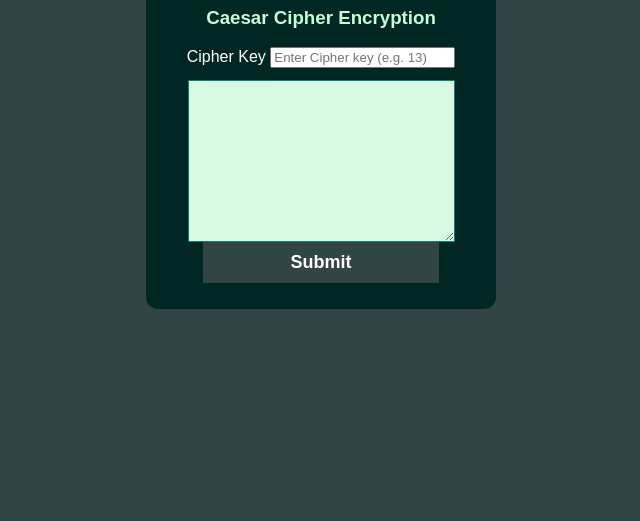
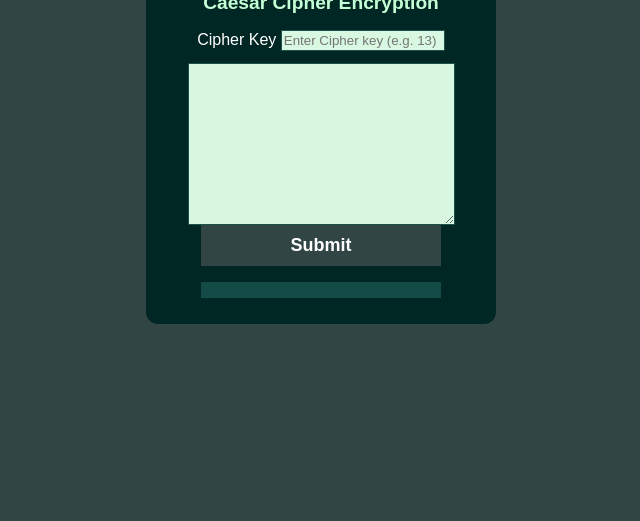
Before and after one commit to Khulekani1211/smallProjects, a plain HTML site: page caesarCipher/index.html in a window 1280 px wide. Shown: the part 295-816 px from the top of the page, without its empty margins (319-959 px from the left). Drawn offline with Linux system fonts and the light colour scheme; a web font is replaced by a local one.

Commit message:
Updating the styling - Adding style to the Cipher text container

```diff
--- a/caesarCipher/index.html
+++ b/caesarCipher/index.html
@@ -14,7 +14,7 @@
     <h1>Caesar Cipher Tool</h1>
 
     <div class="encrypt">
-      <h3>Caesar Cipher Encryption</h3>
+      <h2>Caesar Cipher Encryption</h2>
       <label for="key">Cipher Key</label>
       <input type="text" name="key" placeholder="Enter Cipher key (e.g. 13)" id="encrypt-key">
       <textarea name="PlainText" id="plain-text" cols="30" rows="10"></textarea>
--- a/caesarCipher/styles.css
+++ b/caesarCipher/styles.css
@@ -24,13 +24,22 @@ textarea{
   margin: 0 auto;
   font-weight: bold;
   background-color: #d8f8e1;
-  border-color: #048376;
+  border-color: #1b524c;
   padding: 5px;
 }
 
-h3{
+h2{
   text-align: center;
   color: #c5ffd6;
+  font-size: 1.2rem;
+}
+
+#encrypt-key{
+  background-color: #d8f8e1;
+  border: 1px solid #1b524c;
+  padding: 2px 2px;
+  font-weight: 500;
+  width: 158px;
 }
 
 #plain-text{
@@ -39,7 +48,7 @@ h3{
 }
 
 button{
-  width: 236px;
+  width: 240px;
   font-size: 18px;
   background-color: #314644;
   border: none;
@@ -48,3 +57,23 @@ button{
   cursor: pointer;
   font-weight: bold;
 }
+
+button:hover{
+  background-color: #154b46;
+}
+
+button:active{
+  background-color: #cee40a;
+  color: #314644;
+}
+
+.cipher{
+  background-color: #154b46;
+  width: 240px;
+  margin: 0 auto;
+}
+
+.cipher p{
+  padding: 8px 6px;
+  font-weight: 100;
+}
```
